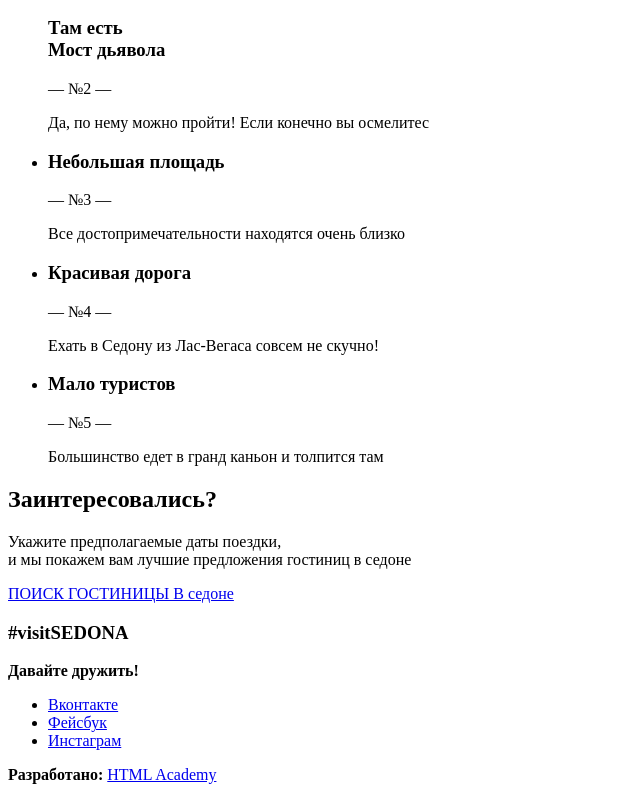
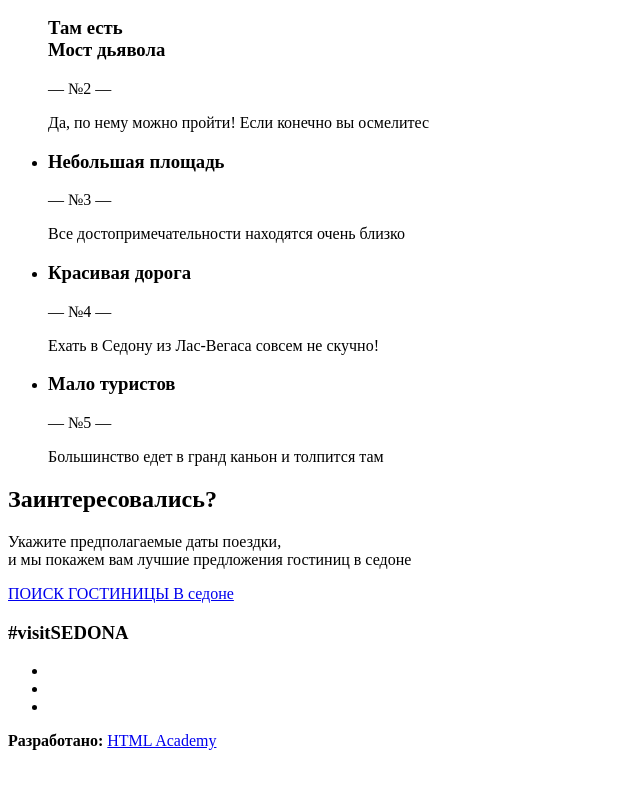
Before and after one commit to VladimirVorobyov/1001671-sedona-25, a plain HTML site: page index.html in a window 1280 px wide. Shown: the part 2089-2889 px from the top of the page, without its empty margins (0-640 px from the left). After the commit the page ends 2855 px from the top, so only its background shows below. Drawn offline with Linux system fonts and the light colour scheme; files whose address does not match are found by name.

Commit message:
Основное задание: готовим графику личного проекта

```diff
--- a/index.html
+++ b/index.html
@@ -100,16 +100,16 @@
     <footer class="main-footer">
         <h3>#visitSEDONA</h3>
         <div class="footer-social">
-            <b>Давайте дружить!</b>
+
             <ul>
-              <li><a class="social-button" href="#">Вконтакте</a></li>
-              <li><a class="social-button" href="#">Фейсбук</a></li>
-              <li><a class="social-button" href="#">Инстаграм</a></li>
+              <li><a class="social-button" href="#"></a></li>
+              <li><a class="social-button" href="#"></a></li>
+              <li><a class="social-button" href="#"></a></li>
             </ul>
           </div>
           <p class="footer-copyright">
             <b>Разработано:</b>
-            <a class="button" href="https://htmlacademy.ru">HTML Academy</a>
+            <a class="button" href="https://htmlacademy.ru/intensive/htmlcss">HTML Academy</a>
           </p>
      </footer>
 
```
Also changed, not shown: hotels.html (+4 -4 lines).
